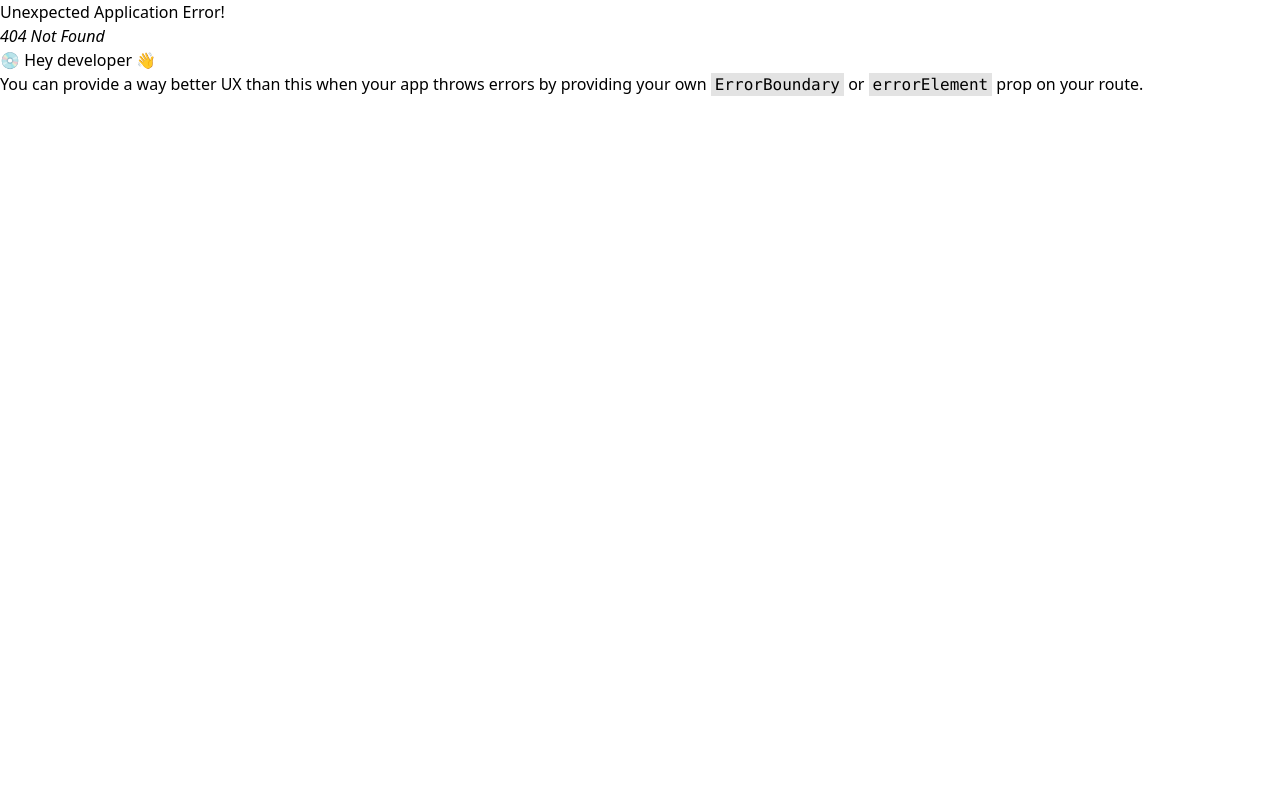
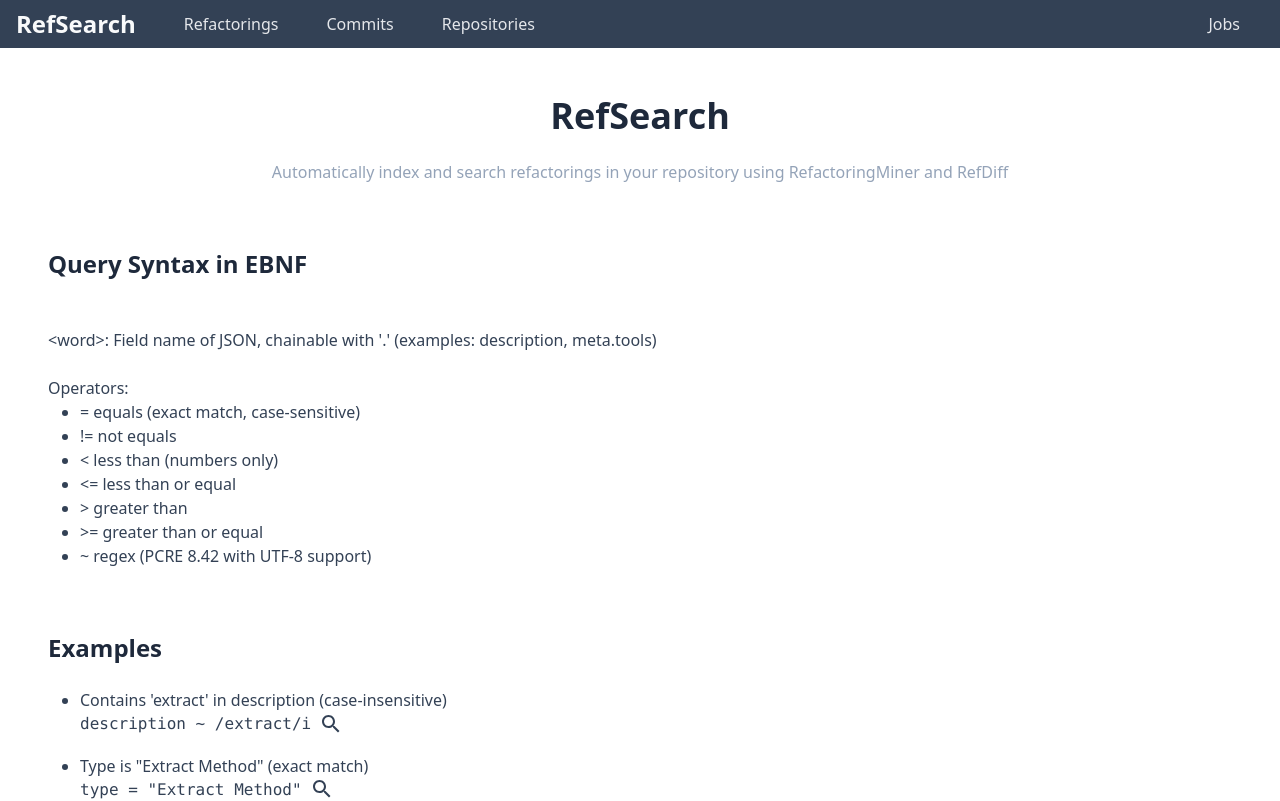
Before and after one commit to salab/refsearch, a React (Create React App) app in the folder frontend/: page / in a window 1280 px wide. Before the commit this address had no page. Shown: the top 801 px of the page. Built offline with nearby package versions, Linux system fonts and the light colour scheme.

Commit message:
index help page / regex options

```diff
--- a/frontend/src/components/Header.tsx
+++ b/frontend/src/components/Header.tsx
@@ -1,5 +1,5 @@
 import {FunctionComponent} from "react";
-import {NavLink} from "react-router-dom";
+import {Link, NavLink} from "react-router-dom";
 
 export const Header: FunctionComponent = () => {
   const activeClass = "bg-slate-500"
@@ -11,7 +11,11 @@ export const Header: FunctionComponent = () => {
 
   return (
     <div className="bg-slate-700 w-screen h-12 px-4 flex flex-row">
-      <div className="text-gray-50 font-bold text-2xl my-auto">RefSearch</div>
+      <div className="text-gray-50 font-bold text-2xl my-auto">
+        <Link to='/'>
+          RefSearch
+        </Link>
+      </div>
       <div className="ml-6 flex flex-row text-gray-200 h-full w-full">
         <div className="flex flex-row content-center">
           {nav("/refactorings", "Refactorings")}
--- a/frontend/src/index.tsx
+++ b/frontend/src/index.tsx
@@ -15,6 +15,7 @@ import {Repositories} from "./pages/repositories";
 import {Repository} from "./pages/repository";
 import {Jobs} from "./pages/jobs";
 import {Job} from "./pages/job";
+import {Index} from "./pages";
 
 const Layout: FunctionComponent = () => (
   <div>
@@ -29,6 +30,10 @@ const router = createBrowserRouter([
   {
     element: <Layout />,
     children: [
+      {
+        path: '/',
+        element: <Index />
+      },
       {
         path: '/refactorings',
         element: <Refactorings />
--- a/frontend/src/pages/commits.tsx
+++ b/frontend/src/pages/commits.tsx
@@ -9,7 +9,7 @@ import {usePager} from "../components/Pager";
 import {CommitCard} from "../components/CommitCard";
 
 const examples: [query: string, tooltip: string][] = [
-  ['message ~ [Rr]efactor', 'Self-affirmed refactoring'],
+  ['message ~ /refactor/i', 'Self-affirmed refactoring'],
   ['refactorings.total >= 10', 'Commits with 10+ refactorings'],
   ['"refactorings.perType.Rename Method" >= 10', 'Commits with 10+ Rename Method refactorings'],
 ]
--- /dev/null
+++ b/frontend/src/pages/index.tsx
@@ -0,0 +1,66 @@
+import {FunctionComponent} from "react";
+import {syntax} from "../../../common/parser/parser";
+import Search from "@mui/icons-material/Search";
+import {Link} from "react-router-dom";
+import {Tooltip} from "@mui/material";
+
+const examples: [query: string, desc: string][] = [
+  ['description ~ /extract/i', 'Contains \'extract\' in description (case-insensitive)'],
+  ['type = "Extract Method"', 'Type is "Extract Method" (exact match)'],
+  ['type ~ ^Extract', 'Type begins with "Extract"'],
+  ['extractMethod.sourceMethodsCount >= 2', '\'extractMethod.sourceMethodsCount\' field is greater than 1 (Removed duplicated code)'],
+]
+
+export const Index: FunctionComponent = () => {
+  return (
+    <div className="flex flex-col gap-16">
+      <div className="flex flex-col gap-6">
+        <div className="mx-auto text-slate-800 text-4xl font-bold">RefSearch</div>
+        <div className="mx-auto text-slate-400 text-md">
+          Automatically index and search refactorings in your repository using RefactoringMiner and RefDiff
+        </div>
+      </div>
+      <div className="flex flex-col gap-6">
+        <div className="text-slate-800 text-2xl font-bold">Query Syntax in EBNF</div>
+        <div className="text-slate-700 text-md">
+          <pre>{syntax}</pre>
+        </div>
+        <div className="text-slate-700 text-md">
+          {`<word>`}: Field name of JSON, chainable with '.' (examples: description, meta.tools)
+        </div>
+        <div className="text-slate-700 text-md">
+          Operators:
+          <ul className="list-disc ml-8">
+            <li>= equals (exact match, case-sensitive)</li>
+            <li>!= not equals</li>
+            <li>{'<'} less than (numbers only)</li>
+            <li>{'<='} less than or equal</li>
+            <li>{'>'} greater than</li>
+            <li>{'>='} greater than or equal</li>
+            <li>~ regex (PCRE 8.42 with UTF-8 support)</li>
+          </ul>
+        </div>
+      </div>
+      <div className="flex flex-col gap-6">
+        <div className="text-slate-800 text-2xl font-bold">Examples</div>
+        <ul className="text-slate-700 text-md list-disc ml-8 flex flex-col gap-4">
+          {examples.map(([query, desc]) => {
+            return (
+              <li>
+                <div>{desc}</div>
+                <div className="flex flex-row gap-2">
+                  <pre>{query}</pre>
+                  <Link to={`/refactorings?q=${encodeURIComponent(query)}`}>
+                    <Tooltip title='Try out this query'>
+                      <Search className="cursor-pointer translate-y-[-2px]" />
+                    </Tooltip>
+                  </Link>
+                </div>
+              </li>
+            )
+          })}
+        </ul>
+      </div>
+    </div>
+  )
+}
--- a/frontend/src/pages/refactorings.tsx
+++ b/frontend/src/pages/refactorings.tsx
@@ -28,7 +28,7 @@ const examples: [query: string, tooltip: string][] = [
   ['type = "Extract Method" & "refactoringMiner.rightSideLocations.extracted method declaration.lines" >= 10', 'Same as example 5 (for RefactoringMiner)'],
   ['type = "Extract Method" & refDiff.after.location.lines >= 10', 'Same as example 5 (for RefDiff)'],
   // Use-case 3: 具体的なrenameした単語
-  ['type ~ "^Rename" & rename.from ~ "^get" & rename.to ~ "^retrieve"', 'Renamed from get to retrieve'],
+  ['type ~ "^Rename" & rename.from ~ /^get/i & rename.to ~ /^retrieve/i', 'Renamed from get to retrieve'],
 ]
 
 interface RichFields {
```
Also changed, not shown: 2 other files (tests, documents, lock files or other folders).
